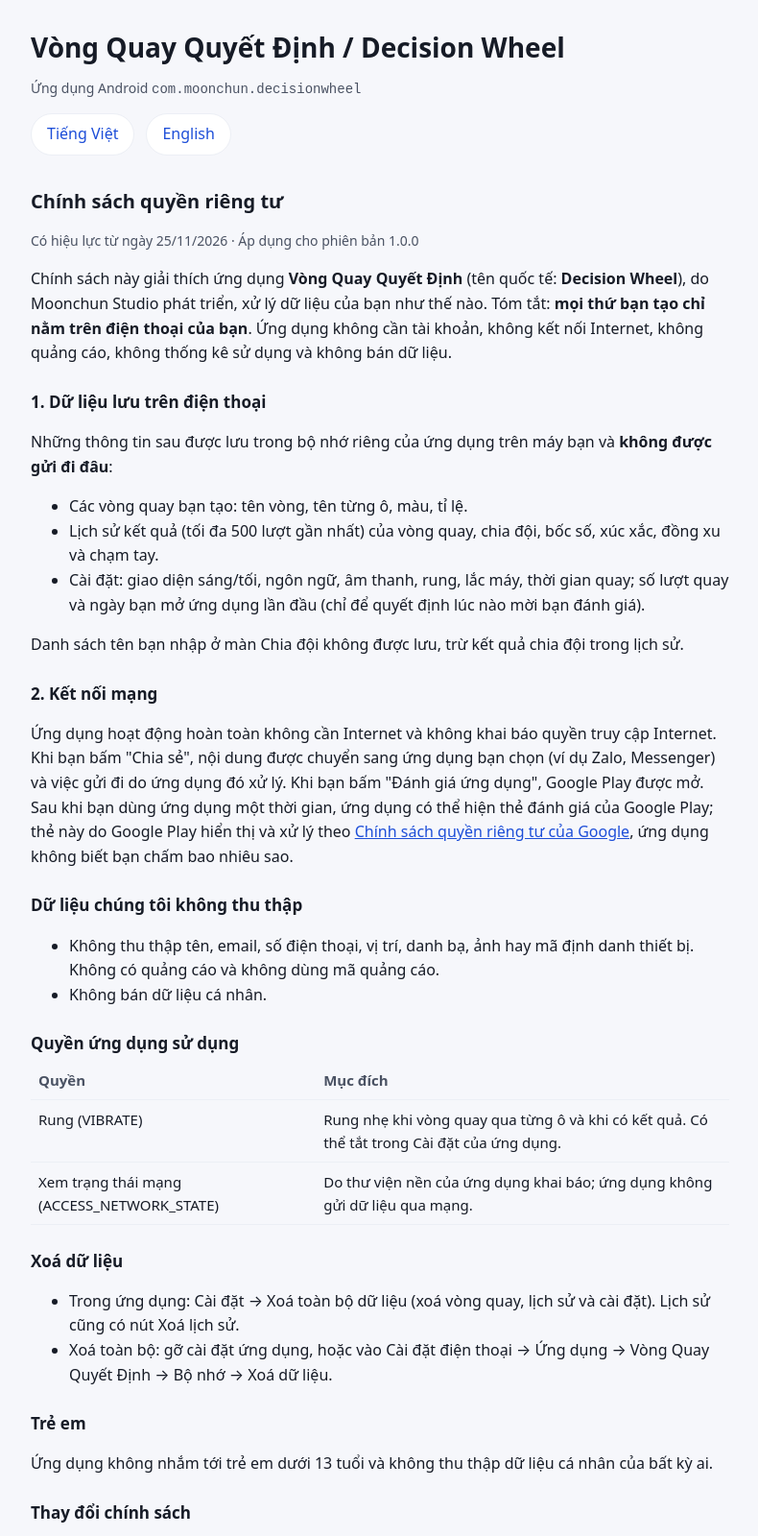
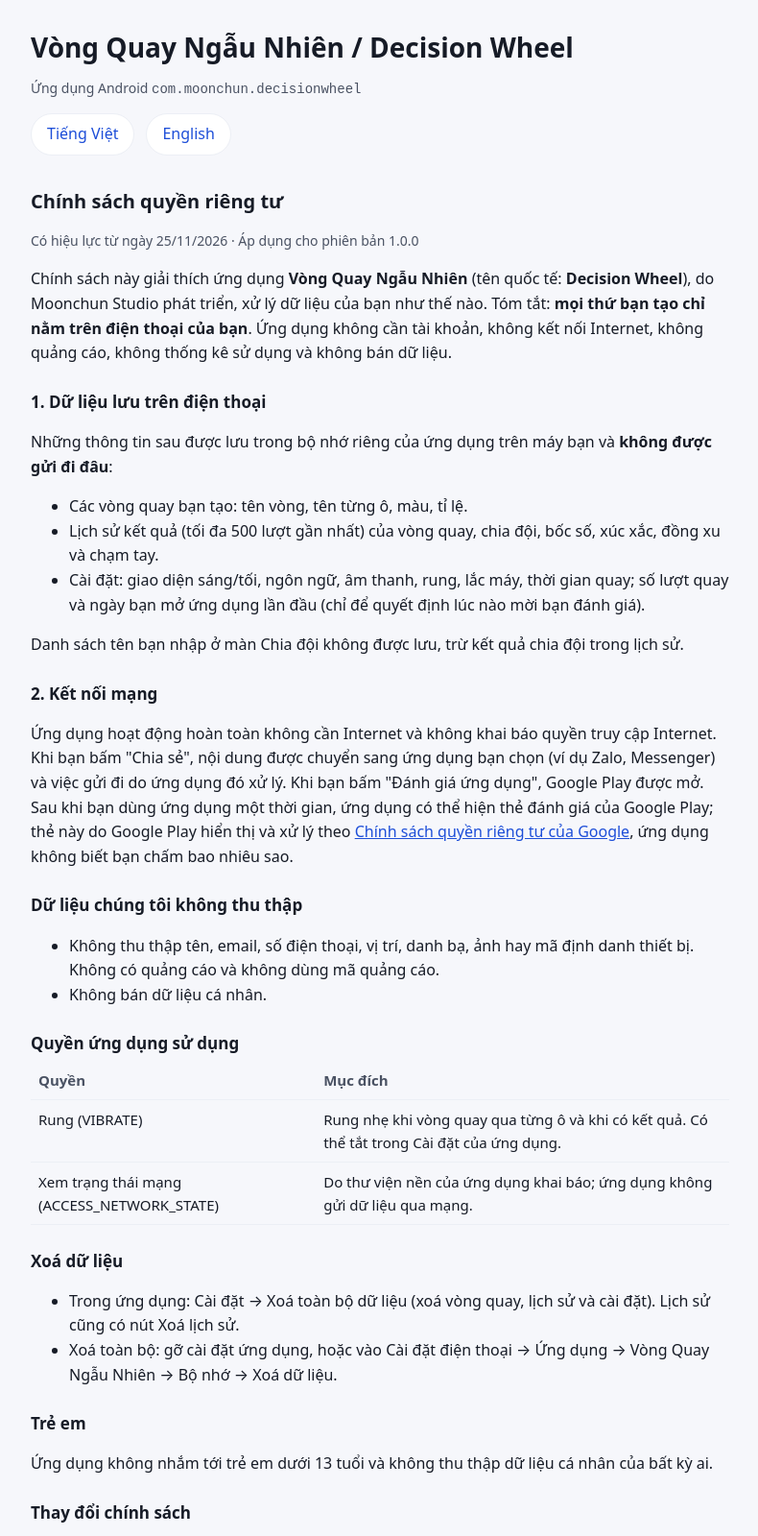
Before and after one commit to moonchunstudio/privacy, a plain HTML site: page vongquay/index.html in a window 1280 px wide. Shown: the top 1600 px of the page at 96% size, without its empty margins (244-1034 px from the left). Drawn offline with Linux system fonts and the light colour scheme.

Commit message:
Decision Wheel: new Vietnamese name Vòng Quay Ngẫu Nhiên (#9)
Co-authored-by: Claude Opus 5.5 <noreply@anthropic.com>

```diff
--- a/vongquay/index.html
+++ b/vongquay/index.html
@@ -3,12 +3,12 @@
 <head>
   <meta charset="utf-8">
   <meta name="viewport" content="width=device-width, initial-scale=1">
-  <title>Chính sách quyền riêng tư — Vòng Quay Quyết Định / Decision Wheel</title>
+  <title>Chính sách quyền riêng tư — Vòng Quay Ngẫu Nhiên / Decision Wheel</title>
   <link rel="stylesheet" href="../assets/style.css">
 </head>
 <body>
 <main>
-  <h1>Vòng Quay Quyết Định / Decision Wheel</h1>
+  <h1>Vòng Quay Ngẫu Nhiên / Decision Wheel</h1>
   <p class="muted">Ứng dụng Android <code>com.moonchun.decisionwheel</code></p>
   <nav class="lang-switch">
     <a href="#vi">Tiếng Việt</a>
@@ -19,7 +19,7 @@
     <h2>Chính sách quyền riêng tư</h2>
     <p class="muted">Có hiệu lực từ ngày 25/11/2026 · Áp dụng cho phiên bản 1.0.0</p>
 
-    <p>Chính sách này giải thích ứng dụng <strong>Vòng Quay Quyết Định</strong> (tên quốc tế: <strong>Decision Wheel</strong>), do Moonchun Studio phát triển, xử lý dữ liệu của bạn như thế nào. Tóm tắt: <strong>mọi thứ bạn tạo chỉ nằm trên điện thoại của bạn</strong>. Ứng dụng không cần tài khoản, không kết nối Internet, không quảng cáo, không thống kê sử dụng và không bán dữ liệu.</p>
+    <p>Chính sách này giải thích ứng dụng <strong>Vòng Quay Ngẫu Nhiên</strong> (tên quốc tế: <strong>Decision Wheel</strong>), do Moonchun Studio phát triển, xử lý dữ liệu của bạn như thế nào. Tóm tắt: <strong>mọi thứ bạn tạo chỉ nằm trên điện thoại của bạn</strong>. Ứng dụng không cần tài khoản, không kết nối Internet, không quảng cáo, không thống kê sử dụng và không bán dữ liệu.</p>
 
     <h3>1. Dữ liệu lưu trên điện thoại</h3>
     <p>Những thông tin sau được lưu trong bộ nhớ riêng của ứng dụng trên máy bạn và <strong>không được gửi đi đâu</strong>:</p>
@@ -49,7 +49,7 @@
     <h3>Xoá dữ liệu</h3>
     <ul>
       <li>Trong ứng dụng: Cài đặt → Xoá toàn bộ dữ liệu (xoá vòng quay, lịch sử và cài đặt). Lịch sử cũng có nút Xoá lịch sử.</li>
-      <li>Xoá toàn bộ: gỡ cài đặt ứng dụng, hoặc vào Cài đặt điện thoại → Ứng dụng → Vòng Quay Quyết Định → Bộ nhớ → Xoá dữ liệu.</li>
+      <li>Xoá toàn bộ: gỡ cài đặt ứng dụng, hoặc vào Cài đặt điện thoại → Ứng dụng → Vòng Quay Ngẫu Nhiên → Bộ nhớ → Xoá dữ liệu.</li>
     </ul>
 
     <h3>Trẻ em</h3>
@@ -68,7 +68,7 @@
     <h2>Privacy Policy</h2>
     <p class="muted">Effective 25 November 2026 · Applies to version 1.0.0</p>
 
-    <p>This policy explains how <strong>Decision Wheel</strong> (Vietnamese name: <strong>Vòng Quay Quyết Định</strong>), developed by Moonchun Studio, handles your data. In short: <strong>everything you create stays on your phone</strong>. The app needs no account, does not connect to the Internet, shows no ads, has no usage analytics and does not sell data.</p>
+    <p>This policy explains how <strong>Decision Wheel</strong> (Vietnamese name: <strong>Vòng Quay Ngẫu Nhiên</strong>), developed by Moonchun Studio, handles your data. In short: <strong>everything you create stays on your phone</strong>. The app needs no account, does not connect to the Internet, shows no ads, has no usage analytics and does not sell data.</p>
 
     <h3>1. Data stored on your phone</h3>
     <p>The following is kept in the app's private storage on your device and is <strong>never sent anywhere</strong>:</p>
```
Also changed, not shown: index.html (+1 -1 lines).
